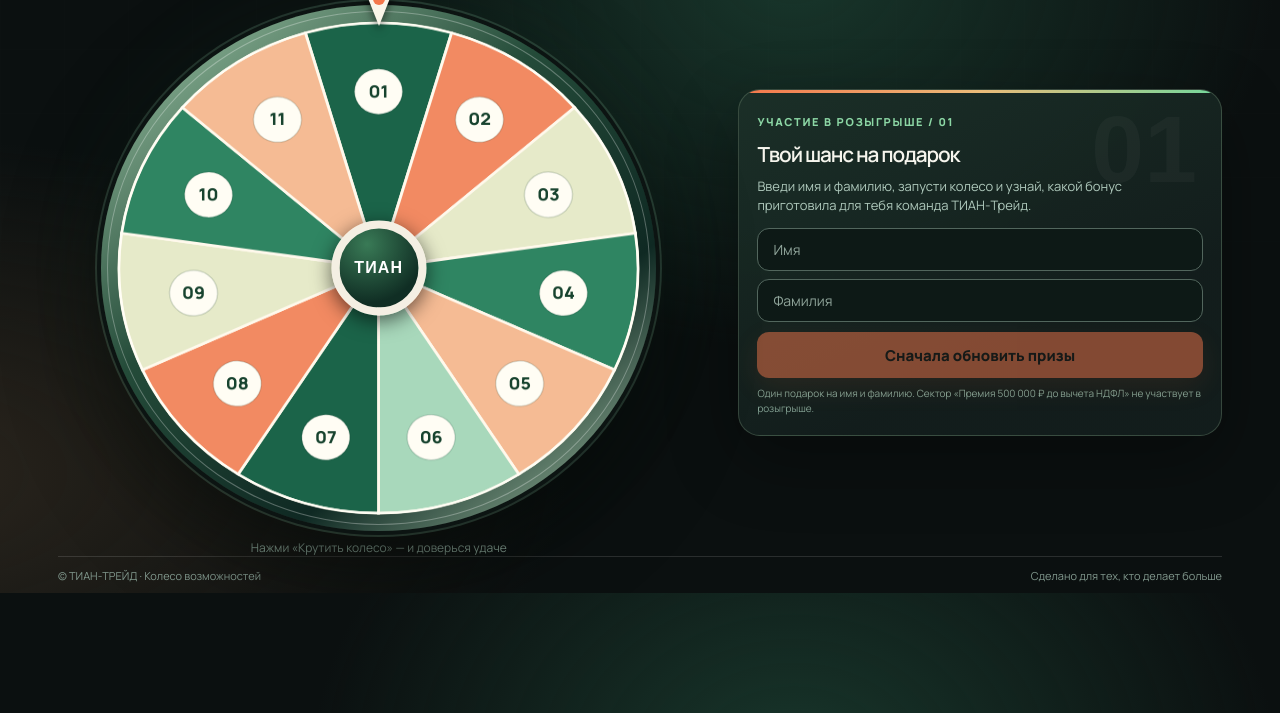
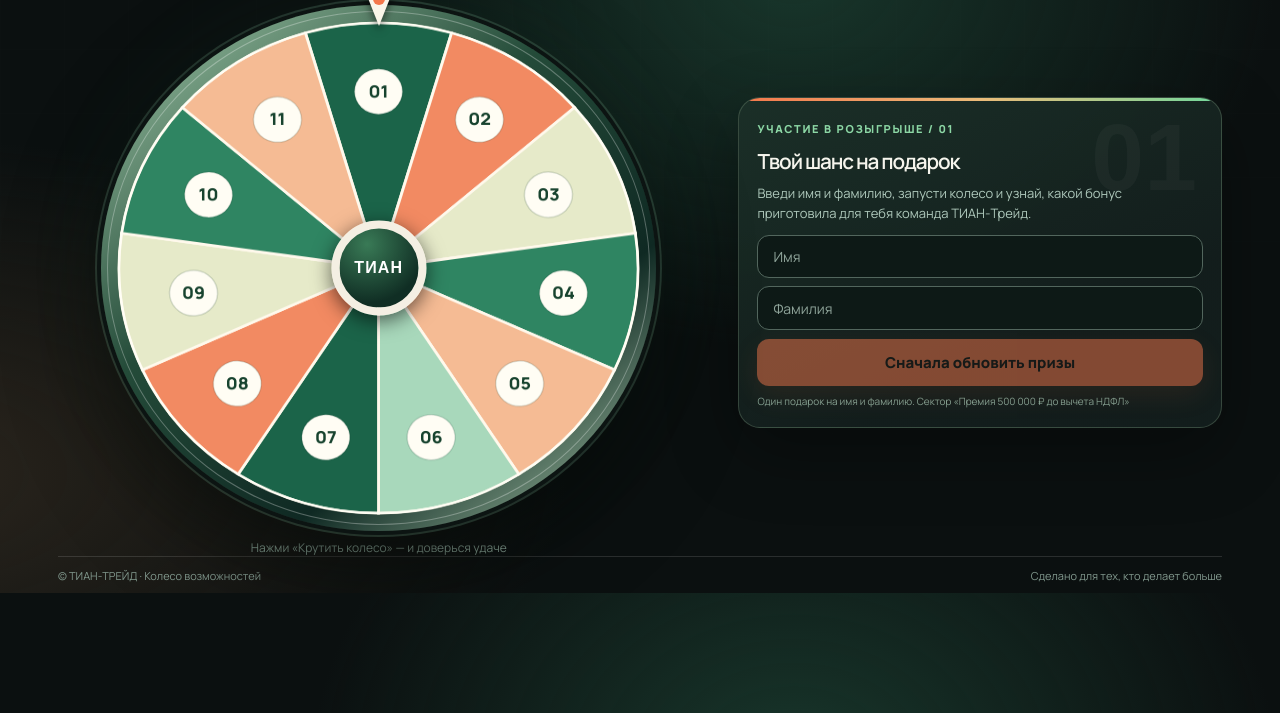
Before and after one commit to surniiyka-cloud/koleso_fortun, a plain HTML site: page index.html in a window 1280 px wide. Shown: the part 207-920 px from the top of the page. Drawn offline with nearby package versions, Linux system fonts and the light colour scheme; no server answers; a web font is replaced by a local one.

Commit message:
Update index.html

```diff
--- a/index.html
+++ b/index.html
@@ -4,7 +4,7 @@
 <link rel="stylesheet" href="./site.css?v=16"></head><body>
 <div class="shell"><header class="head"><div class="logo"><div class="mark">Т</div><div><strong>ТИАН-ТРЕЙД</strong><small>ПАРТНЁР УСПЕШНЫХ</small></div></div><button class="ghost" id="openAdmin">⚙ Администратор</button></header>
 <section class="hero"><span class="tag">ТИАН-ТРЕЙД / СПЕЦИАЛЬНЫЙ РОЗЫГРЫШ</span><h1>Колесо <span>возможностей</span></h1><p>Один поворот. Один подарок. Привилегии, которых нет в обычном рабочем графике.</p></section>
-<main class="layout"><div class="wheelbox"><div class="wheel-decor">LUCKY SPIN <span>✳</span> SPECIAL EDITION</div><div class="ring"><div class="pointer"></div><canvas id="wheel"></canvas><div class="cap">ТИАН</div></div><p class="wheel-caption">Нажми «Крутить колесо» — и доверься удаче</p></div><div class="side"><section class="card entry-card"><span class="tag">УЧАСТИЕ В РОЗЫГРЫШЕ / 01</span><h2 style="margin-top:10px">Твой шанс на подарок</h2><p>Введи имя и фамилию, запусти колесо и узнай, какой бонус приготовила для тебя команда ТИАН-Трейд.</p><div class="fields"><input id="first" maxlength="60" placeholder="Имя" autocomplete="given-name"><input id="last" maxlength="60" placeholder="Фамилия" autocomplete="family-name"></div><button class="primary" id="spin">Крутить колесо ✦</button><div class="subtle">Один подарок на имя и фамилию. Сектор «Премия 500 000 ₽ до вычета НДФЛ» не участвует в розыгрыше.</div></section></div></main>
+<main class="layout"><div class="wheelbox"><div class="wheel-decor">LUCKY SPIN <span>✳</span> SPECIAL EDITION</div><div class="ring"><div class="pointer"></div><canvas id="wheel"></canvas><div class="cap">ТИАН</div></div><p class="wheel-caption">Нажми «Крутить колесо» — и доверься удаче</p></div><div class="side"><section class="card entry-card"><span class="tag">УЧАСТИЕ В РОЗЫГРЫШЕ / 01</span><h2 style="margin-top:10px">Твой шанс на подарок</h2><p>Введи имя и фамилию, запусти колесо и узнай, какой бонус приготовила для тебя команда ТИАН-Трейд.</p><div class="fields"><input id="first" maxlength="60" placeholder="Имя" autocomplete="given-name"><input id="last" maxlength="60" placeholder="Фамилия" autocomplete="family-name"></div><button class="primary" id="spin">Крутить колесо ✦</button><div class="subtle">Один подарок на имя и фамилию. Сектор «Премия 500 000 ₽ до вычета НДФЛ»</div></section></div></main>
 <footer class="footer"><span>© ТИАН-ТРЕЙД · Колесо возможностей</span><span>Сделано для тех, кто делает больше</span></footer></div>
 <div class="reward-overlay hidden" id="rewardOverlay" role="presentation">
  <section class="reward-modal" id="result" role="dialog" aria-modal="true" aria-labelledby="resultTitle" aria-describedby="resultText" tabindex="-1">
@@ -22,7 +22,7 @@
   </div>
  </section>
 </div>
-<div class="overlay hidden" id="galleryOverlay"><section class="gallery-modal" role="dialog" aria-modal="true" aria-label="Все сектора колеса"><button type="button" class="reward-close" id="galleryClose" aria-label="Закрыть">×</button><div class="gallery-intro"><span class="tag">ТИАН-ТРЕЙД / КОЛЕСО ВОЗМОЖНОСТЕЙ</span><h2>Что было на колесе?</h2><p>Вот какие сюрпризы могли ждать тебя. Нажми на любую карточку, чтобы узнать подробности.</p></div><section class="available-prizes" id="availablePrizes" aria-live="polite"><div class="available-prizes-head"><span class="tag">ВСЕ СЕКТОРА КОЛЕСА</span><strong><span id="availablePrizeCount">0</span> секторов</strong></div><ul id="availablePrizeList" class="available-prize-list"></ul></section><p class="gallery-rule">Сектор «Премия 500 000 ₽ до вычета НДФЛ» не участвует в розыгрыше.</p></section></div>
+<div class="overlay hidden" id="galleryOverlay"><section class="gallery-modal" role="dialog" aria-modal="true" aria-label="Все сектора колеса"><button type="button" class="reward-close" id="galleryClose" aria-label="Закрыть">×</button><div class="gallery-intro"><span class="tag">ТИАН-ТРЕЙД / КОЛЕСО ВОЗМОЖНОСТЕЙ</span><h2>Что было на колесе?</h2><p>Вот какие сюрпризы могли ждать тебя. Нажми на любую карточку, чтобы узнать подробности.</p></div><section class="available-prizes" id="availablePrizes" aria-live="polite"><div class="available-prizes-head"><span class="tag">ВСЕ СЕКТОРА КОЛЕСА</span><strong><span id="availablePrizeCount">0</span> секторов</strong></div><ul id="availablePrizeList" class="available-prize-list"></ul></section><p class="gallery-rule">Сектор «Премия 500 000 ₽ до вычета НДФЛ»</p></section></div>
 <div class="overlay hidden" id="detailOverlay"><section class="modal prize-detail-modal" role="dialog" aria-modal="true" aria-labelledby="detailTitle"><button class="reward-close" id="detailClose" type="button" aria-label="Закрыть">×</button><div class="prize-detail-icon" id="detailIcon">🎁</div><span class="tag">О ПОДАРКЕ</span><h2 id="detailTitle"></h2><p id="detailText"></p><p class="prize-detail-tip">Полный список призов доступен в карточках колеса.</p></section></div>
 <div class="overlay hidden" id="loginOverlay"><section class="modal" style="max-width:420px"><div class="modalhead"><h2>Вход администратора</h2><button class="close" data-close="loginOverlay">×</button></div><div class="pad"><p style="color:var(--muted);font-size:13px">Введите пароль администратора.</p><form id="loginForm"><input class="input" id="adminPassword" name="tian-admin-secret-entry" type="password" required autocomplete="new-password" autocapitalize="off" spellcheck="false" placeholder="Пароль"><button class="primary" id="loginButton" type="submit">Войти</button><p id="loginError" aria-live="polite"></p></form></div></section></div>
 <div class="overlay hidden" id="adminOverlay"><section class="modal"><div class="modalhead"><div><span class="tag">CONTROL CENTER</span><h2>Панель администратора</h2></div><button class="close" data-close="adminOverlay">×</button></div><div class="pad"><div class="tools"><button class="ghost" id="exportCsv">Экспорт CSV</button><button class="ghost" id="exportJson">Резервная копия</button><button class="ghost" id="importBtn">Импорт JSON</button><button class="ghost" id="clearHistory">Очистить историю</button><button class="ghost" id="logout">Выйти</button><input type="file" id="importFile" accept=".json,application/json" hidden></div><div class="adminGrid"><section><h3>Призы <span id="prizeCount"></span></h3><div class="list" id="prizeList"></div><div class="tools"><input class="input" id="newTitle" placeholder="Название нового приза" maxlength="120"><button class="ghost" id="addPrize">+ Добавить сектор</button></div></section><section><h3>История розыгрыша</h3><div class="stats"><div class="stat"><b id="statPlayers">0</b><small>Участников</small></div><div class="stat"><b id="statWins">0</b><small>Подарков</small></div><div class="stat"><b id="statRerolls">0</b><small>Антикарточек</small></div></div><div class="history" id="history"></div></section></div><p class="note">Данные синхронизируются через Supabase. Доступ к управлению призами и истории ограничен серверными правилами доступа (RLS).</p></div></section></div>
```
